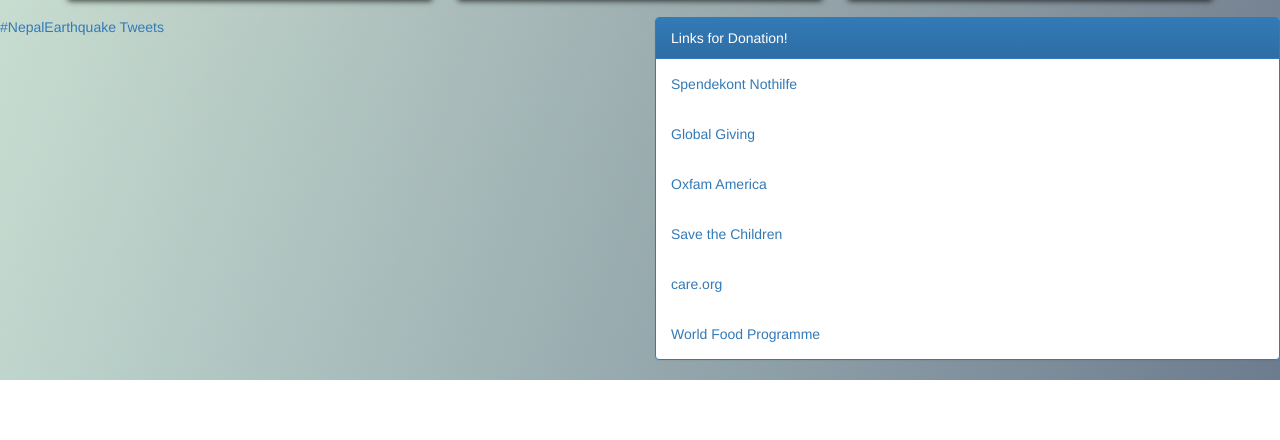
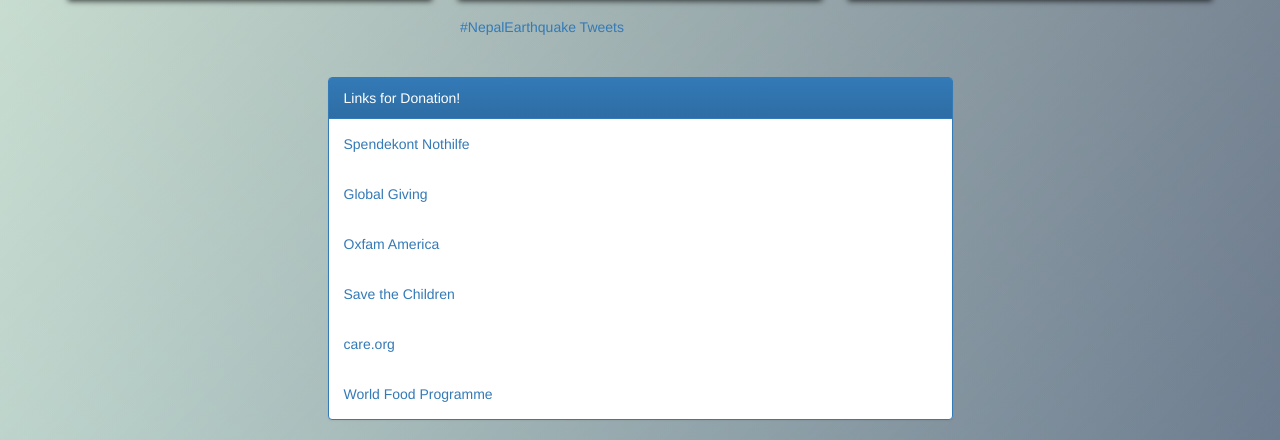
Before and after one commit to btiwaree/prayforNepal, a plain HTML site: page index.html in a window 1280 px wide. Shown: the part 633-1073 px from the top of the page. Before the commit the page ends 1013 px from the top, so only its background shows below. Drawn offline with nearby package versions, Linux system fonts and the light colour scheme.

Commit message:
updating index.html

```diff
--- a/index.html
+++ b/index.html
@@ -57,14 +57,24 @@ img {
                     </div>
             </div>
 
-
-<div class="row">
-  <div class="col-xs-6">
+                                    <div class="container">
+                    <div class="row">
+                      <div class="col-xs-6 col-md-4"></div>
+                      <div class="col-xs-6 col-md-4">
         <a class="twitter-timeline" href="https://twitter.com/hashtag/NepalEarthquake" data-widget-id="592069160341020673">#NepalEarthquake Tweets</a>
 <script>!function(d,s,id){var js,fjs=d.getElementsByTagName(s)[0],p=/^http:/.test(d.location)?'http':'https';if(!d.getElementById(id)){js=d.createElement(s);js.id=id;js.src=p+"://platform.twitter.com/widgets.js";fjs.parentNode.insertBefore(js,fjs);}}(document,"script","twitter-wjs");</script>
-  </div>
-  <div class="col-xs-6">
-            <div class="panel panel-primary">
+
+        </div>
+                      <div class="col-xs-6 col-md-4"></div>
+                    </div>
+        </div>
+
+            <br><br>
+
+                <div class="row">
+  <div class="col-md-6 col-md-offset-3">
+
+      <div class="panel panel-primary">
   <div class="panel-heading">Links for Donation!</div>
   <div class="panel-body">
     <a href="https://www.spendenkonto-nothilfe.de/" target="_blank">Spendekont Nothilfe</a>
@@ -89,6 +99,7 @@ img {
   </div>
 </div>
 
+
   </div>
 </div>
 
```
